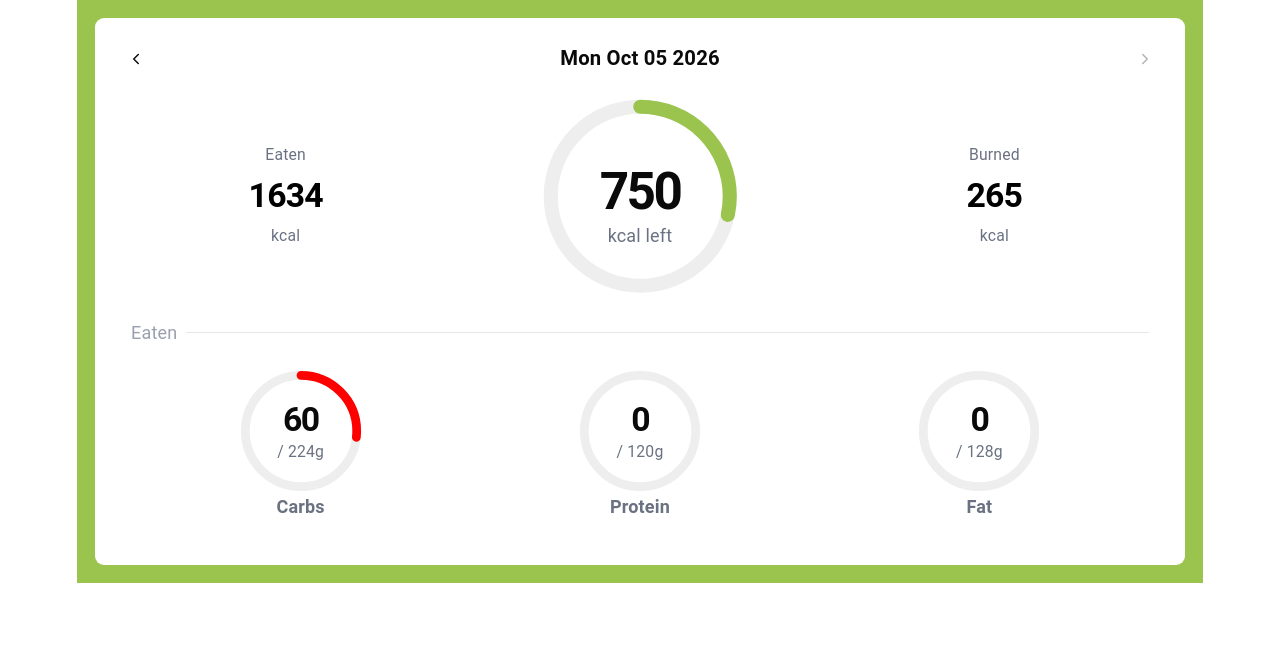
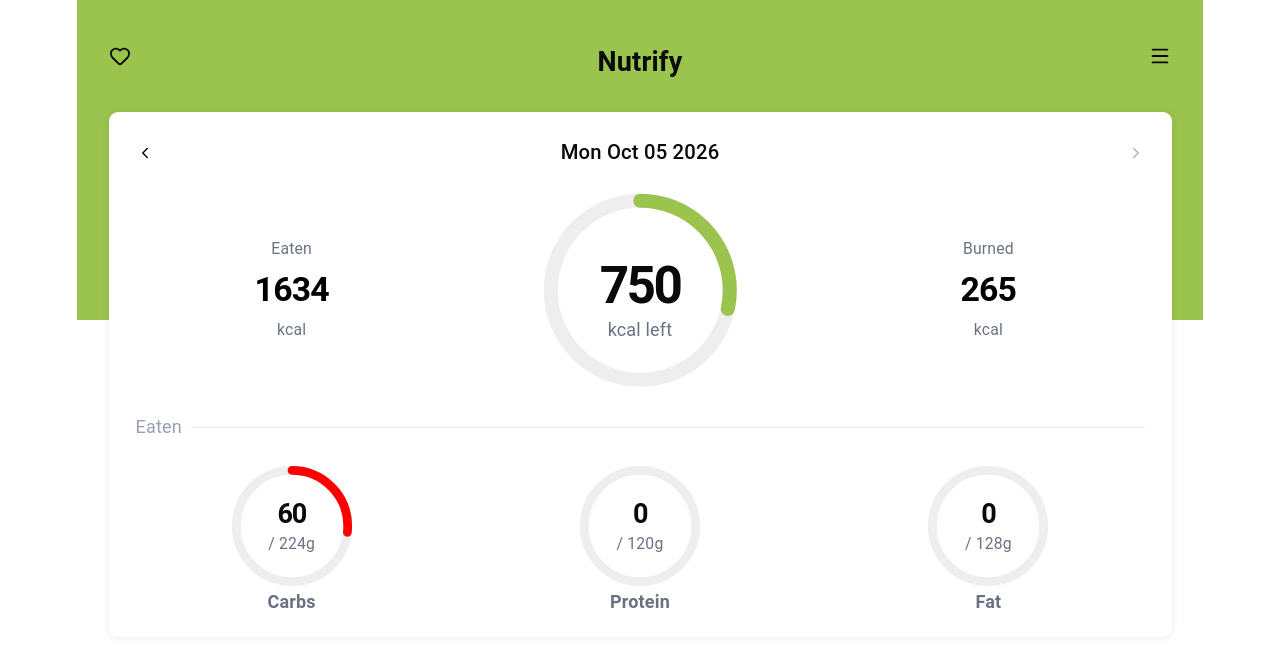
Before and after one commit to RupanSamanta/nutrify, a React (Vite) app in the folder client/: page / in a window 1280 px wide. Shown: the top 646 px of the page. Built offline with nearby package versions, Linux system fonts and the light colour scheme; a web font is replaced by a local one.

Commit message:
feat: enhance home dashboard layout with improved styling and component adjustments

```diff
--- a/client/src/components/home/DateSelector.jsx
+++ b/client/src/components/home/DateSelector.jsx
@@ -16,7 +16,7 @@
         <div className="date-changer flex justify-between items-center text-lg px-2 [&>button]:outline-none [&>button]:border-none [&>button]:disabled:opacity-30">
             <Button size="icon" variant="outline" onClick={decrementDate}><ChevronLeft /></Button>
             <Popover open={open} onOpenChange={setOpen}>
-                <PopoverTrigger render={<Button variant="outline" className="font-bold text-md">{date.toDateString()}</Button>} />
+                <PopoverTrigger render={<Button variant="outline" className="font-medium text-md">{date.toDateString()}</Button>} />
                 <PopoverContent className="ring-gray-100">
                     <Calendar mode="single" selected={date} disabled={(date) => date > new Date()}
                         onSelect={(date) => { setDate(date); setOpen(false); }}
--- a/client/src/components/home/Home.jsx
+++ b/client/src/components/home/Home.jsx
@@ -1,3 +1,4 @@
+import { Heart, Menu } from "lucide-react";
 import CalorieStats from "./CalorieStats"
 import DateSelector from "./DateSelector";
 import NutrientStats from "./NutrientStats";
@@ -12,13 +13,17 @@
   };
 
   return (
-    <div className="home-dashboard bg-[#9ac44d] p-4">
-      <div className="nutrient-dashboard w-full bg-white px-3 py-5 rounded-md">
+    <div className="home-dashboard h-full p-6 px-7 bg-linear-to-b from-40% from-[#9ac44d] to-white to-40%">
+      <div className="flex justify-between py-4 mb-3">
+        <Heart size={22} />
+        <span className="text-2xl font-bold">Nutrify</span>
+        <Menu size={22} />
+      </div>
+      <div className="nutrient-dashboard w-full px-2 py-5 rounded-md bg-white shadow-[0_1px_10px_-1px_rgba(0,0,0,0.1)]">
         <DateSelector />
         <CalorieStats data={data} />
         <NutrientStats />
       </div>
-
     </div>
   )
 }
--- a/client/src/components/home/NutrientProgressCard.jsx
+++ b/client/src/components/home/NutrientProgressCard.jsx
@@ -6,7 +6,7 @@
             <div className="relative size-28 m-auto">
                 <ProgressBar stroke={stroke} strokeWidth={2.5} max={nutrientData.target} value={nutrientData.consumed} />
                 <div className="absolute -translate-1/2 left-1/2 top-1/2 flex flex-col">
-                    <span className="text-3xl font-bold tracking-tighter">{nutrientData.consumed}</span>
+                    <span className="text-2xl font-bold tracking-tighter">{nutrientData.consumed}</span>
                     <span className="text-gray-500 text-sm">/ {nutrientData.target}g</span>
                 </div>
             </div>
--- a/client/src/components/home/NutrientStats.jsx
+++ b/client/src/components/home/NutrientStats.jsx
@@ -20,8 +20,8 @@
     '#f00', '#f90', '#765341'
   ]
   return (
-    <div className="nutrient-stats m-5">
-      <div className="flex items-center gap-2 mb-5 text-gray-400">
+    <div className="nutrient-stats mt-5">
+      <div className="flex items-center gap-2 mb-5 px-4 text-gray-400">
         <span>Eaten</span>
         <div className="w-full h-px bg-gray-200"></div>
       </div>
```
